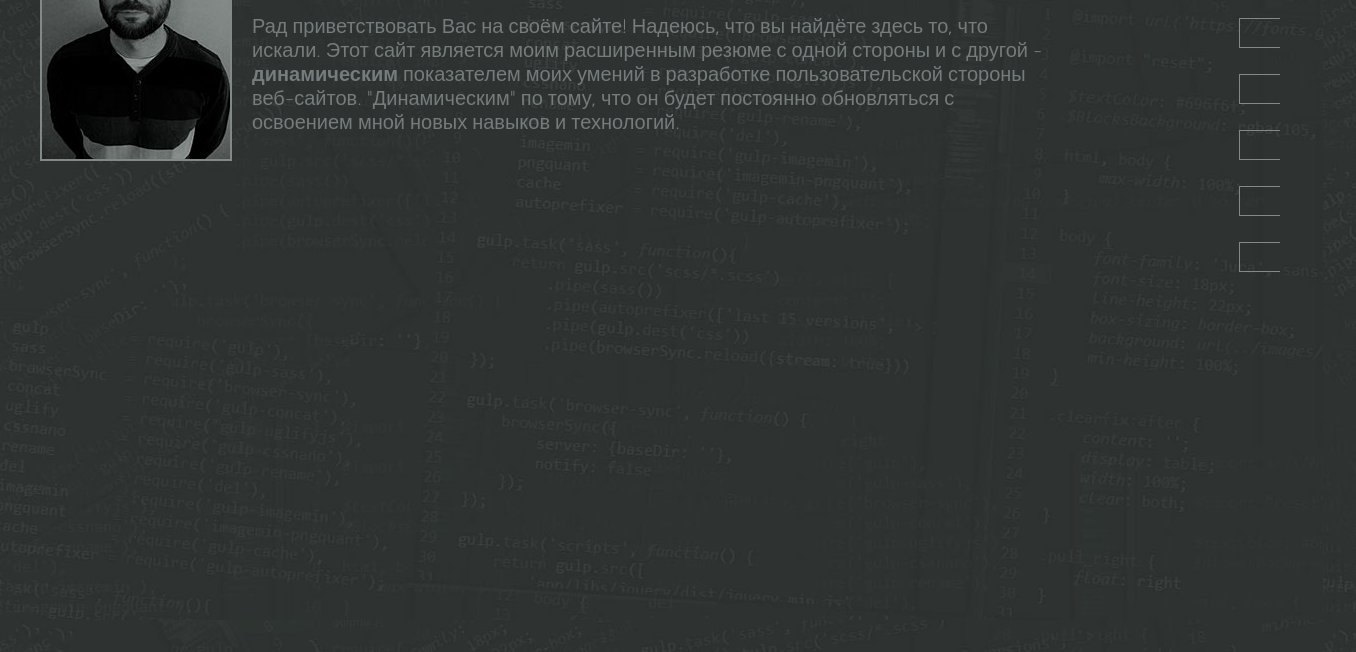
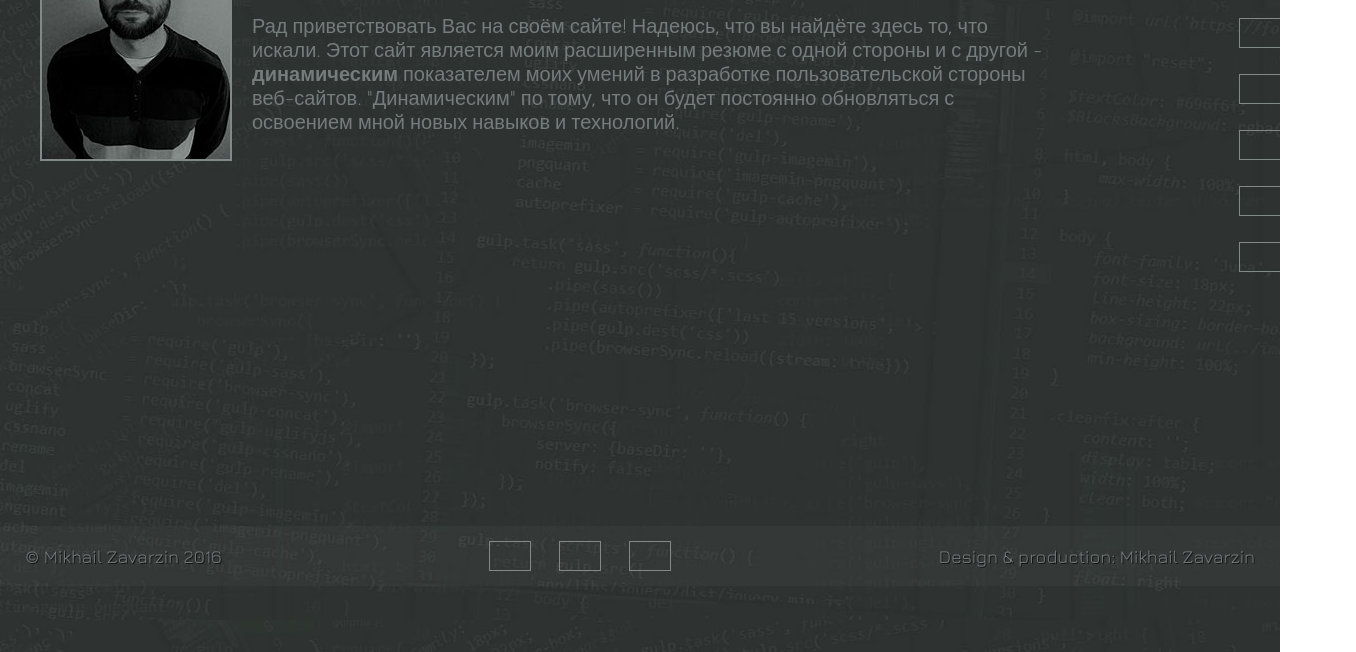
Before and after one commit to mihoz-fe/cv.zavarzin, a website: page index.html in a window 1280 px wide. Shown: the part 148-800 px from the top of the page, 1356 px wide, since content can reach past the window. Drawn offline with nearby package versions, Linux system fonts and the light colour scheme.

Commit message:
add footer

```diff
--- a/index.html
+++ b/index.html
@@ -10,7 +10,9 @@
 <!-- header -->
 	<header class="header">
 		<div class="wrapper">
-				<div class="vision pull-left"><img src="images/portrait.jpg" alt="portrait"></div>
+			<div class="vision pull-left">
+				<img src="images/portrait.jpg" alt="portrait">
+			</div>
 			<h1 class="name">Михаил Заварзин</h1>
 
 			<h2 class="profession">junior front-end developer</h2>
@@ -42,6 +44,27 @@
 			Рад приветствовать Вас на своём сайте! Надеюсь, что вы найдёте здесь то, что искали. Этот сайт является моим расширенным резюме с одной стороны и с другой - <strong>динамическим</strong> показателем моих умений в разработке пользовательской стороны веб-сайтов. &quot;Динамическим&quot; по тому, что он будет постоянно обновляться с освоением мной новых навыков и технологий.
 		</p>
 	</div>
+	<div class="wrapper">
+
+	</div>
+
+<!-- footer strt -->
+
+	<footer class="footer">
+		<span class="copyright pull-left">
+			&copy; Mikhail Zavarzin 2016
+		</span>
+		<span class="developers pull-right">
+			Design &amp; production: Mikhail Zavarzin
+		</span>
+		<div class="footer-menu">
+			<ul>
+				<li><a href="#"></a></li>
+				<li><a href="#"></a></li>
+				<li><a href="#"></a></li>
+			</ul>
+		</div>
+	</footer>
 
 </body>
 </html>
--- a/scss/all.scss
+++ b/scss/all.scss
@@ -4,14 +4,16 @@
 
 $titleTextColor: #828989;
 $textColor: #757c7c;
-$BlocksBackground: rgba(105, 111, 111, 0.10);
+$blocksBackground: rgba(105, 111, 111, 0.10);
 $textShadow: #131414;
 
 html, body {
-	max-width: 100%;
+	height: 100%;
+	overflow: hidden;
 }
 
 body {
+	max-width: 100%;
 	font-family: 'Jura', sans-serif;
 	font-size: 20px;
 	line-height: 24px;
@@ -37,14 +39,18 @@ body {
 
 .wrapper {
 	max-width: 1200px;
+	min-height: 100%;
 	margin: 0 auto;
 	padding: 0 25px
 }
+
+// header start
+
 .header {
 	position: relative;
 	margin:40px 0 15px;
 	padding: 15px 0;
-	background: $BlocksBackground;
+	background: $blocksBackground;
 	.vision {
 		border: 2px solid $titleTextColor;
 		margin-right: 20px;
@@ -73,6 +79,8 @@ body {
 	line-height: 28px;
 }
 
+// header finish
+
 .intro {
 	display: inline-block;
 	width: calc(100% - 410px);
@@ -97,7 +105,6 @@ body {
 			color: inherit;
 			width: 40px;
 			transition: width 250ms ease-Out;
-
 			.drop-nav {
 				font-weight: bold;
 				line-height: 28px;
@@ -107,11 +114,10 @@ body {
 							 0 0 5px rgba(124,117,117,0.04);
 				margin-left: 5px;
 				opacity: 0;
-
+				overflow: hidden;
 			}
 		}
 	}
-
 	a:hover {
 		width: 160px;
 		border: 2px solid $titleTextColor;
@@ -124,10 +130,50 @@ body {
 					0 0 3px 0 rgba(124,117,117,0.11),
 					0 0 4px 0 rgba(124,117,117,0.06),
 					0 0 5px 0 rgba(124,117,117,0.04);
-
 	}
 	a:hover .drop-nav {
 		opacity: 1;
 	}
+}
+
+// footer start
+
+.footer {
+	padding: 15px 0;
+	margin-top: -408px;
+	background: $blocksBackground;
+	.copyright, .developers {
+		margin-top: 5px;
+		font-size: 18px;
+		line-height: 22px;
+		text-shadow: 1px 1px 0 $textShadow;
+	}
+	.copyright {
+		text-align: left;
+		margin-left: 25px;
+	}
+	.developers {
+		text-align: right;
+		margin-right: 25px;
+	}
+	.footer-menu {
+
+		ul {
+			display: table;
+			max-width: 200px;
+			margin: 0 auto;
+			li{
+				display: table-cell;
+				text-align: center;
+				a {
+					margin: 0 14px;
+					display: block;
+					width: 40px;
+					height: 28px;
+					border: 1px solid $titleTextColor;
+				}
+			}
+		}
+	}
 
 }
```
Also changed, not shown: css/all.css. Lines whose indentation alone changed are shown as unchanged.
